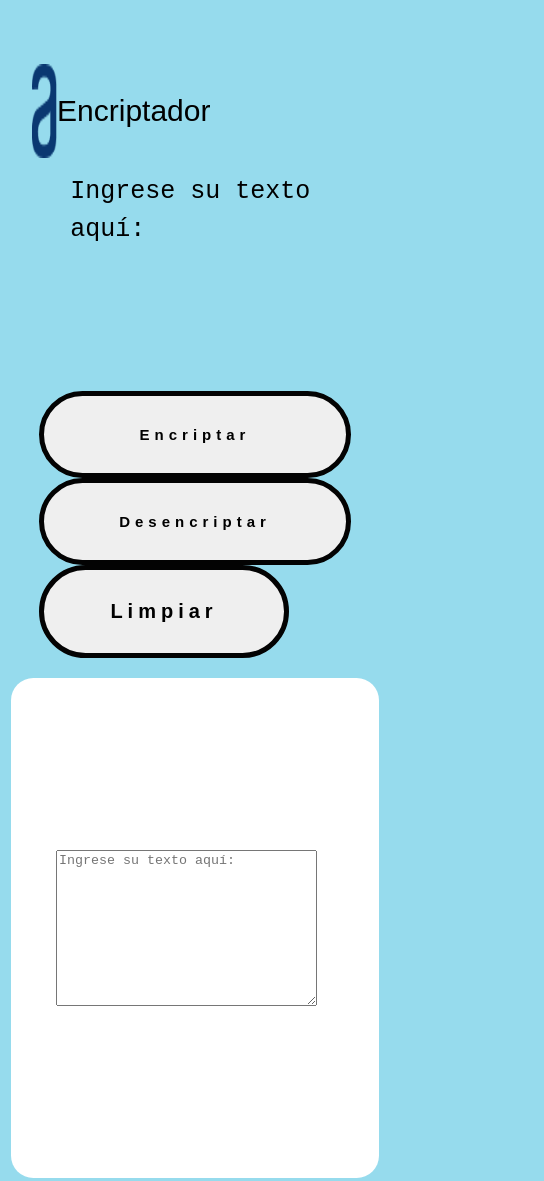
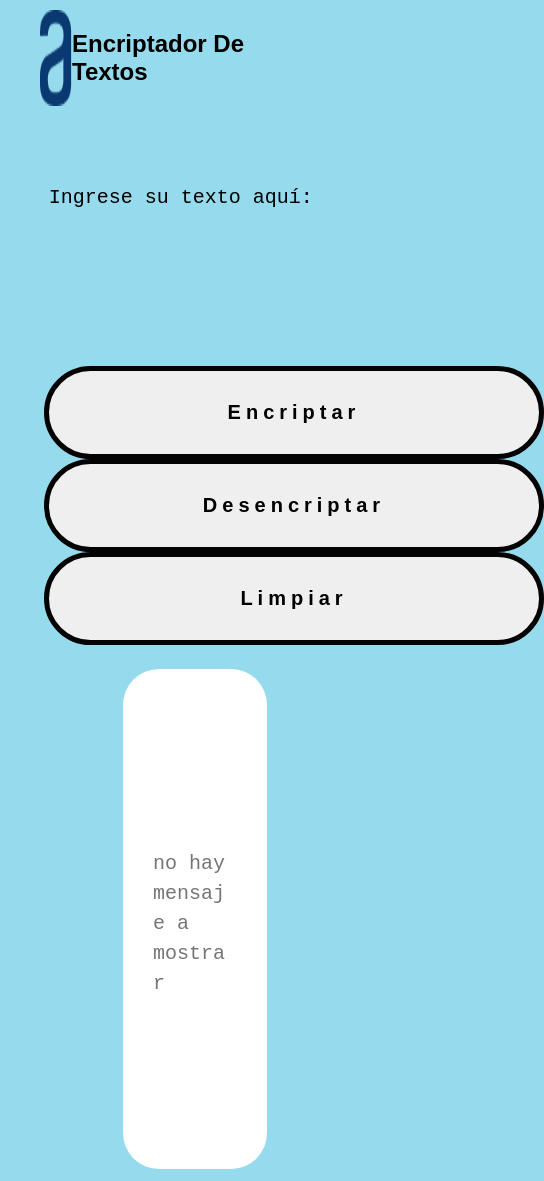
Before and after one commit to ijimenez08/Encriptador-Oracle-ONE, a plain HTML site: page index.htm in a window 390 px wide. Shown: the whole page, 544 px wide, since content can reach past the window. Drawn offline with Linux system fonts and the light colour scheme.

Commit message:
codigo final 	modified:   index.htm 	modified:   main.css 	modified:   main.js

```diff
--- a/index.htm
+++ b/index.htm
@@ -11,8 +11,10 @@
 <body>
 
      <header>
-      <img src="img/Vector.png" alt="Logo">
-      <p class="titulo">Encriptador</p>
+
+        <img src="img/Vector.png">
+        <h2 class="titulo" style="font-size: 24px;">Encriptador De Textos</h2>
+
       </header>
 
         <main>
@@ -25,7 +27,7 @@
             </div>
           </section>
         <div class="salida">
-            <textarea class="resultado" name="codigox" id="mss" cols="30" rows="10" placeholder="Ingrese su texto aquí:"></textarea>
+            <textarea class="resultado" name="codigox" id="mss" cols="30" rows="10" placeholder="no hay mensaje a mostrar"></textarea>
           </div>
         </main>
 
--- a/main.css
+++ b/main.css
@@ -7,24 +7,16 @@ body
     background: #89d7ebe1;
     font-family: Arial, Helvetica, sans-serif;
 }
-  .titulo
-  {
-    display: flex;
-    font-size: 30px;
-    text-align: center;
-    justify-content: center;
-    box-sizing: border-box;
-    font-family: Arial, Helvetica, sans-serif;
 
-  }
   header
   {
     display: flex;
     width: 70%;
     height: auto;
-    margin-top: 3.3em;
-    margin-left: 4em;
-    margin-right: 0;
+    margin-top: 10px;
+    margin-left: 40px;
+    margin-right: 30px;
+    margin-bottom: 15px;
 
   }
 
@@ -75,12 +67,12 @@ body
     width: 80%;
     margin: auto;
 
-
 }
 
   .boton1, .boton2, .boton3
   {
     position: relative;
+    margin: auto;
     text-align: center;
     padding: 30px;
     width: 250px;
@@ -110,70 +102,46 @@ body
   .salida
   {
     display: flex;
-    flex-direction: column;
+    font-size: 18px;
     align-items: center;
     align-content: center;
     justify-content: center;
     text-align: center;
-    width: 25%;
+    width: 30%;
     background-color: white;
-    margin: 0 auto;
-    margin-top: -5em;
-    margin-right: 4em;
+    margin: auto;
+    margin-top: auto;
+    margin-bottom: auto;
+    margin-right: 30px;
+    margin-left: 30px;
     padding-right: 1.5em;
     border-radius: 2em;
     height: 500px;
   }
 
-  .contenedor-imagen img
+  .resultado
   {
     display: flex;
-    width: 80%;
-    margin: auto;
-  }
-
-  #resultado
-  {
-    display: flex;
+    justify-content: center;
     color: rgb(0, 0, 0);
     width: 100%;
-    font-size: 1.3em;
+    font-size: 20px;
     padding: 0.5em;
     border: none;
     height: 90%;
-    text-align: start;
+    text-align: left;
     background-color: transparent;
     margin: auto;
     margin-bottom: 0.5em;
+    margin-top: auto;
     resize: none;
     outline: none;
-    margin-top: 1em;
     overflow: auto;
-    word-break: break-word;
     line-height: 150%;
   }
 
-
-  footer
-  {
-    background: darkblue;
-    color: white;
-    position: fixed;
-    left: 0;
-    right: 0;
-    bottom: 0;
-    width: 90%;
-    margin: 0 auto;
-    height: 10px;
-    font-size: 1em;
-    padding: 0.8em;
-    text-align: center;
-    box-shadow: 0px 45px 56px 15px rgb(0 0 0);
-    border-radius: 4em 4em 0px 0px;
-  }
-
   /*Parametros que permite la pagina sea Responsive*/
-  @media only screen and (max-width: 770px)
+  @media only screen and (max-width: 750px)
   {
     main
     {
@@ -189,59 +157,45 @@ body
       margin-bottom: 1.5em;
     }
 
-    .encriptar-mensaje p {
-      padding-top: 1.5em;
-    }
-
     .botones
     {
       margin: auto;
+      flex-direction: column;
       margin-top: 30px;
-      width: 100%;
+      margin-left: 5px;
+      width: 50%;
     }
 
-    .boton1, .boton2
+    .boton1, .boton2, .boton3
     {
       width: 25em;
-      font-size: 15px;
+      font-size: 20px;
+      flex-direction: column;
     }
 
-    .text-area {
+    .texboxarea
+    {
       font-size: 1.5em;
       margin: 0;
       margin-top: 10%;
       width: 100%;
     }
 
-    .text-area::placeholder
+    .texboxarea::placeholder
     {
       font-size: 20px;
     }
 
-    .tablero
-    {
-      margin: 0 auto;
-      font-size: 100%;
-      width: 90%;
-      height: auto;
-      margin-bottom: 70px;
-    }
 
-
-    #resultado
+    .resultado
     {
       height: auto;
       margin-left: 20px;
       width: 90%;
     }
-
-    footer
-    {
-      font-size: 0.8em;
-    }
   }
 
-  @media only screen and (max-width: 400px)
+  @media only screen and (max-width: 300px)
   {
 
     main
@@ -254,15 +208,13 @@ body
       align-items: center;
     }
 
-    header {
+    header
+    {
       width: auto;
       margin-left: 2em;
       margin-top: 4em;
     }
 
-    header img {
-      width: 7%;
-    }
 
     .encriptar-mensaje
     {
@@ -270,7 +222,7 @@ body
     }
 
 
-    .text-area
+    .texboxarea
     {
       font-size: 1.2em;
       margin: 0;
@@ -278,7 +230,7 @@ body
       width: 100%;
     }
 
-    .text-area::placeholder
+    .texboxarea::placeholder
     {
       font-size: 1em;
     }
@@ -292,9 +244,10 @@ body
       width: 100%;
     }
 
-    .boton1, .boton2
+    .boton1, .boton2 .boton3
     {
       width: 100%;
+      flex-direction: column;
       align-items: center;
     }
 
@@ -310,14 +263,10 @@ body
 
     }
 
-    #resultado
+    .resultado
     {
       height: auto;
       margin-left: 15px;
     }
 
-    footer {
-      font-size: 0.8em;
-    }
-
   }
--- a/main.js
+++ b/main.js
@@ -36,5 +36,5 @@ function desencriptar()
 function limpiar()
 {
     document.getElementById("cuadrotxt").value = "";
-    document.getElementById("resultado").value = "";
+    document.getElementById("mss").value = "";
 }
```
